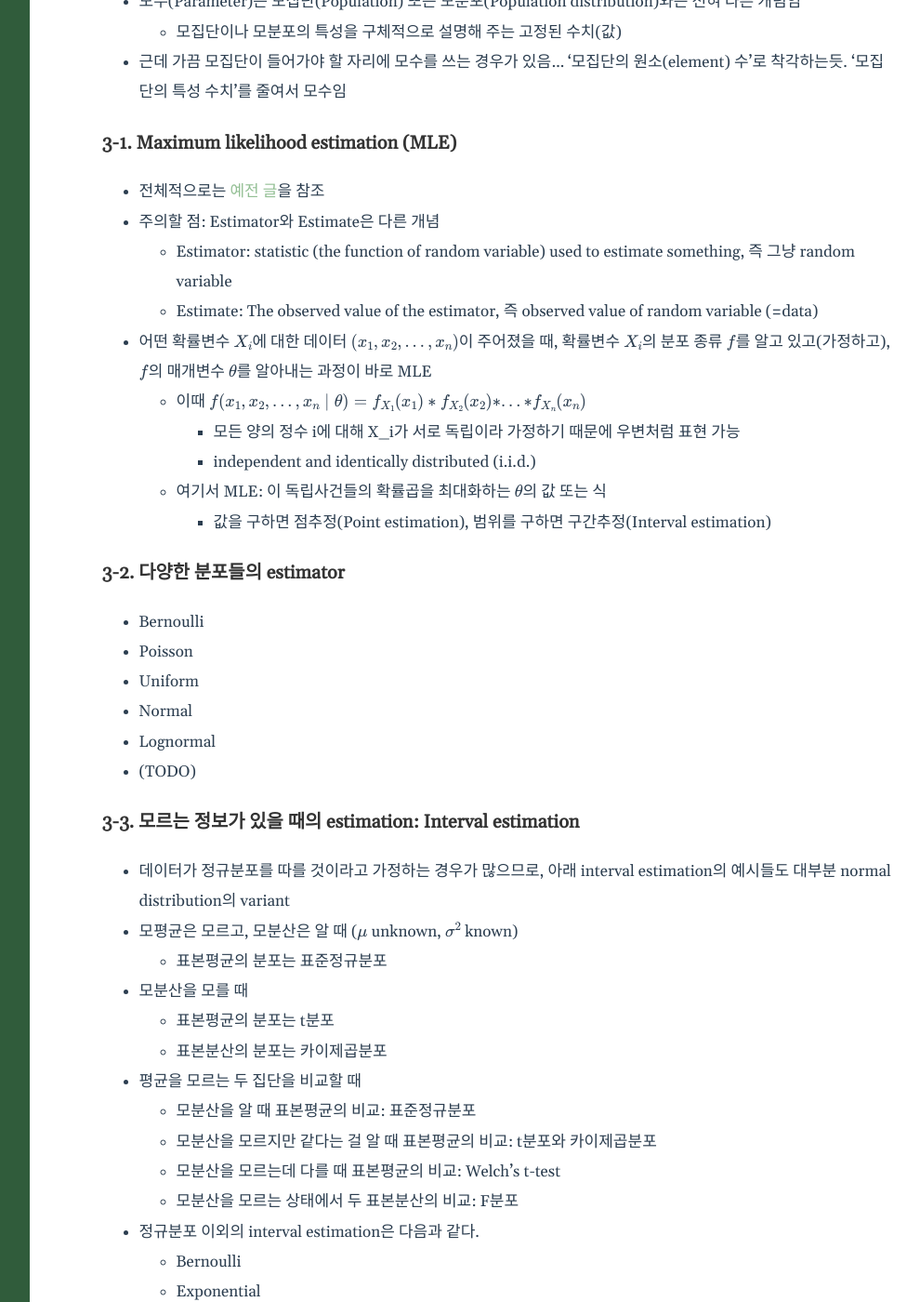
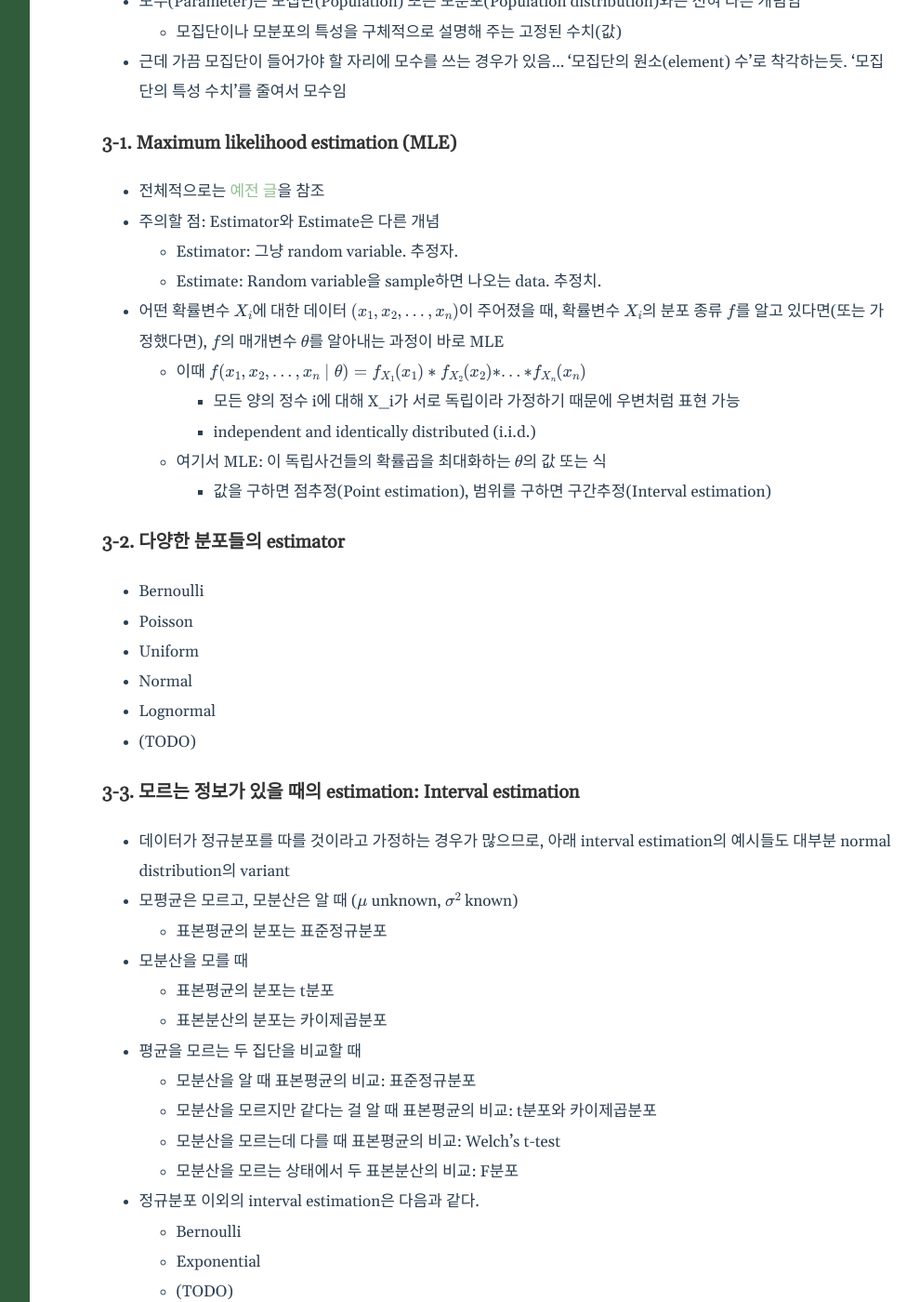
Before and after one commit to froggo-roggo/froggo-roggo.github.io, a Jekyll site: the page built from _posts/2026-07-22-basicstat.markdown, in a window 1280 px wide and 1400 px high, scrolled down 1208 px. Shown: the whole window at 93% size, without its empty margins (238-1228 px from the left). Built offline with Jekyll 4.4.1, drawn with Linux system fonts in a browser that asks for light colours; some of the changed text lies outside the part shown.

Commit message:
add new post

```diff
--- a/_posts/2026-07-22-basicstat.markdown
+++ b/_posts/2026-07-22-basicstat.markdown
@@ -40,9 +40,9 @@ use_math: true
 ### 3-1. Maximum likelihood estimation (MLE)
 - 전체적으로는 [예전 글](링크)을 참조
 - 주의할 점: Estimator와 Estimate은 다른 개념
-    - Estimator: statistic (the function of random variable) used to estimate something, 즉 그냥 random variable
-	- Estimate: The observed value of the estimator, 즉 observed value of random variable (=data)
-- 어떤 확률변수 $$X_i$$에 대한 데이터 $$(x_1, x_2, ... , x_n)$$이 주어졌을 때, 확률변수 $$X_i$$의 분포 종류 $$f$$를 알고 있고(가정하고), $$f$$의 매개변수 $$\theta$$를 알아내는 과정이 바로 MLE
+    - Estimator: 그냥 random variable. 추정자.
+	- Estimate: Random variable을 sample하면 나오는 data. 추정치.
+- 어떤 확률변수 $$X_i$$에 대한 데이터 $$(x_1, x_2, ... , x_n)$$이 주어졌을 때, 확률변수 $$X_i$$의 분포 종류 $$f$$를 알고 있다면(또는 가정했다면), $$f$$의 매개변수 $$\theta$$를 알아내는 과정이 바로 MLE
     - 이때 $$f(x_1, x_2, ..., x_n \mid \theta) = f_{X_1}(x_1) * f_{X_2}(x_2) * ... * f_{X_n}(x_n)$$
 		- 모든 양의 정수 i에 대해 X_i가 서로 독립이라 가정하기 때문에 우변처럼 표현 가능
 		- independent and identically distributed (i.i.d.)
@@ -93,9 +93,9 @@ use_math: true
 - 대립가설 (Alternative hypothesis) $$H_1$$: 차이가 있다는 가설. 실험이나 데이터를 통해 증명하고 싶은 가설.
 - 기각역 (Critical region): 확률변수 $$X_i$$의 값이 $$C$$에 포함될 경우, 귀무가설을 기각하는 범위 $$C$$. 달리 말해, 데이터가 $$C$$ 구간에서 나타나면 대립가설이 채택되고 연구 성공!
 
-### 4-1. 평균의 검정
+### 4-1. 평균의 검정 (z 검정, t 검정)
 - 위 파트 3-3을 참고해보자.
-- **모분산을 알고 있다면, 정규분포를 사용하면 된다**. 이를 **z-검정(z-test)**라고 한다.
+- **모분산을 알고 있다면, 정규분포를 사용하면 된다**. 이를 **z 검정(z-test)**라고 한다.
     - 모분산을 알고 있으면, 표본분산을 추정 안 해도 되니까 자유도가 줄어들지 않는다.
     - 추정할 평균 $$\mu$$, 추정치 $$\overline{X}$$, 기준 평균 $$\mu_0$$라 하자.
 	- 검정해야 할 식은 $$ \frac{\overline{X}-\mu_0}{\frac{\sigma}{\sqrt{n}}} \sim Z_0 $$
@@ -109,7 +109,7 @@ use_math: true
 	    - 클 경우 오른쪽 분포(right tail), 작을 경우 왼쪽 분포(left tail)를 쓴다.
 	    - $$ Z_0 = \frac{\overline{X}-\mu_0}{\frac{\sigma}{\sqrt{n}}} > Z_{\alpha}$$일 경우 $$H_0$$를 기각한다.
 		- 따라서 단측 검정의 유의 영역은 양측 검정의 유의 영역의 한쪽 꼬리보다 약간 더 넓어지게 된다.
-- **모분산을 모를 때 표본평균의 값을 검정하려 한다면, t분포를 사용해야 한다**. 이를 **t검정(t-test)**이라고 한다.
+- **모분산을 모를 때 표본평균의 값을 검정하려 한다면, t분포를 사용해야 한다**. 이를 **t 검정(t-test)**이라고 한다.
     - 모평균도 모분산도 모르면, 표본분산은 표본평균을 추정한 후 그 표본평균을 이용해서 추정해야 한다. 이 과정에서 자유도가 하나 줄어든다.
 	- 식은 $$\frac{\overline{X} - \mu_0}{\frac{s}{\sqrt{n}}} \sim t_{n-1}$$
 	- 마찬가지로, $$\lVert \frac{\overline{X} - \mu_0}{\frac{s}{\sqrt{n}}} \rVert > t_{\frac{\alpha}{2}, n-1}$$ 면 $$H_0$$를 기각한다.
@@ -119,7 +119,7 @@ use_math: true
     - (TODO)
 - 위 검정들도 마찬가지로, 단측 검정을 하고 싶다면 방향에 따라서 반쪽 꼬리만 쓰면 된다.
 
-### 4-2. 분산의 검정
+### 4-2. 분산의 검정 (카이제곱 검정, F 검정)
 - 표본평균에 대해서는 정규분포와 t분포를 썼다면, 표본분산에 대해서는 카이제곱분포와 F분포를 쓴다고 기억하면 편하다. 분산을 검정하므로 당연히 모분산을 모르는 상태이다.
 - 하나의 표본분산을 검정할 때, 카이제곱분포를 쓴다.
 - 두 표본분산을 비교할 때, F분포를 쓴다.
```
Also changed, not shown: other parts of _posts/2026-07-22-basicstat.markdown (+2 -2 lines).
